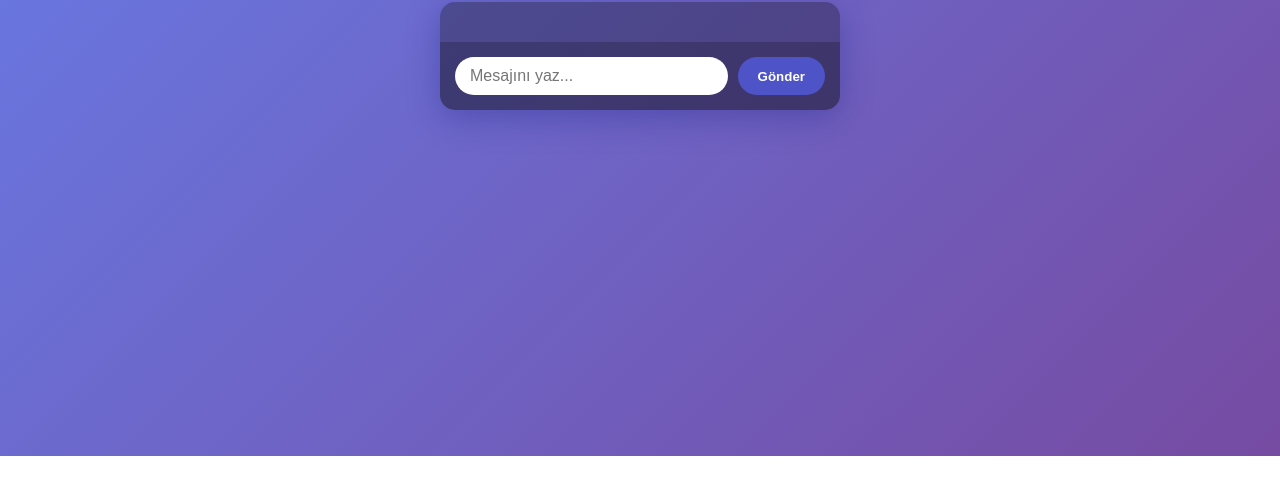
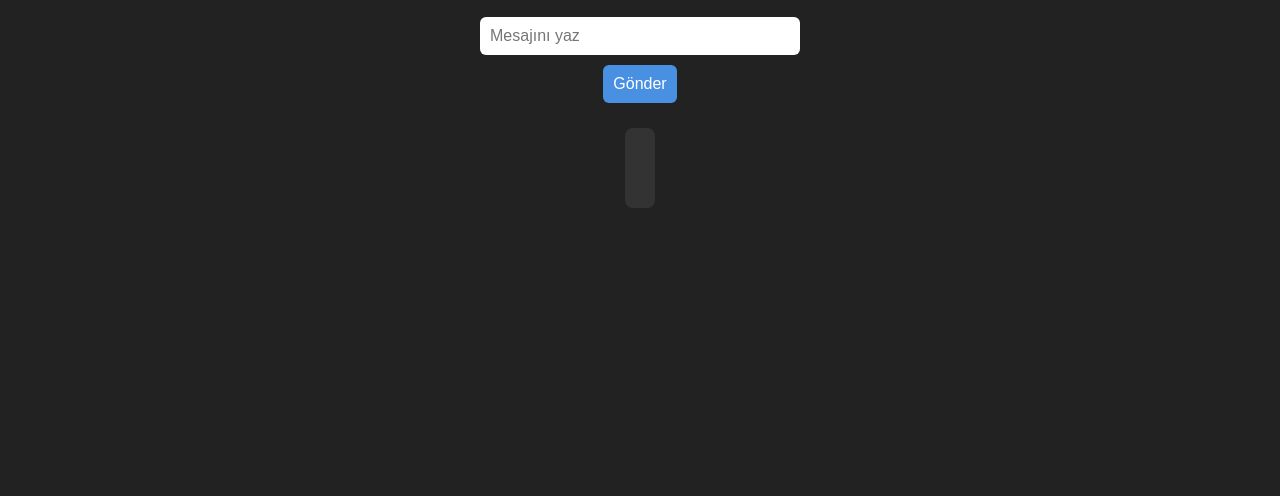
Before and after one commit to enessQ33/enessq33.github.io, a plain HTML site: page index.html in a window 1280 px wide. Shown: the part 344-840 px from the top of the page. Before the commit the page ends 800 px from the top, so only its background shows below. Drawn offline with Linux system fonts and the light colour scheme.

Commit message:
Update index.html

```diff
--- a/index.html
+++ b/index.html
@@ -2,105 +2,86 @@
 <html lang="tr">
 <head>
   <meta charset="UTF-8" />
-<meta name="viewport" content="width=device-width, initial-scale=1" />
-<title>Yapay Enes Chat</title>
+  <title>API Test Sayfası</title>
   <style>
-  @import url('https://fonts.googleapis.com/css2?family=Comfortaa&display=swap');
-
     body {
-    font-family: 'Comfortaa', cursive;
-    background: linear-gradient(135deg, #667eea, #764ba2);
-    color: #fff;
+      font-family: Arial, sans-serif;
+      background: #222;
+      color: #eee;
       display: flex;
+      flex-direction: column;
+      align-items: center;
       justify-content: center;
-    align-items: center;
       height: 100vh;
       margin: 0;
+      padding: 20px;
     }
-
-  #chat-container {
-    background: rgba(0,0,0,0.3);
-    width: 400px;
-    max-width: 90vw;
-    border-radius: 15px;
-    box-shadow: 0 8px 32px 0 rgba(31, 38, 135, 0.37);
-    display: flex;
-    flex-direction: column;
-    overflow: hidden;
+    input, button {
+      padding: 10px;
+      font-size: 16px;
+      border-radius: 6px;
+      border: none;
+      margin: 5px 0;
     }
-
-  #messages {
-    flex-grow: 1;
-    padding: 20px;
-    overflow-y: auto;
-    display: flex;
-    flex-direction: column;
-    gap: 12px;
+    input {
+      width: 300px;
     }
-
-  .msg {
-    max-width: 75%;
-    padding: 12px 18px;
-    border-radius: 20px;
-    line-height: 1.4;
-    font-size: 16px;
-    word-wrap: break-word;
-    box-shadow: 0 2px 5px rgba(0,0,0,0.2);
+    button {
+      background: #4a90e2;
+      color: white;
+      cursor: pointer;
     }
-
-  .msg.user {
-    align-self: flex-end;
-    background: #6a82fb;
-    border-bottom-right-radius: 0;
+    button:hover {
+      background: #357ABD;
     }
-
-  .msg.bot {
-    align-self: flex-start;
-    background: #a17fe0;
-    border-bottom-left-radius: 0;
-  }
-
-  #input-area {
-    display: flex;
+    #response {
+      margin-top: 20px;
+      white-space: pre-wrap;
+      max-width: 320px;
+      background: #333;
       padding: 15px;
-    background: rgba(0,0,0,0.2);
-  }
-
-  #mesaj {
-    flex-grow: 1;
-    padding: 10px 15px;
-    border-radius: 30px;
-    border: none;
-    font-size: 16px;
-    outline: none;
-  }
-
-  #gonder-btn {
-    margin-left: 10px;
-    background: #4e54c8;
-    border: none;
-    border-radius: 30px;
-    color: white;
-    padding: 10px 20px;
-    font-weight: bold;
-    cursor: pointer;
-    transition: background 0.3s ease;
-  }
-
-  #gonder-btn:hover {
-    background: #434aa8;
+      border-radius: 8px;
+      min-height: 50px;
     }
   </style>
 </head>
 <body>
 
-<div id="chat-container">
-  <div id="messages"></div>
-  <div id="input-area">
-    <input type="text" id="mesaj" placeholder="Mesajını yaz..." autocomplete="off" />
-    <button id="gonder-btn">Gönder</button>
-  </div>
-</div>
+  <h2>API Test Sayfası</h2>
+  <input type="text" id="inputMessage" placeholder="Mesajını yaz" />
+  <button id="sendBtn">Gönder</button>
+  <div id="response"></div>
 
 <script>
-  const mesajInput = document.getElementById('
+  const input = document.getElementById('inputMessage');
+  const btn = document.getElementById('sendBtn');
+  const responseDiv = document.getElementById('response');
+
+  btn.onclick = async () => {
+    const msg = input.value.trim();
+    if (!msg) {
+      alert("Mesaj boş olamaz!");
+      return;
+    }
+    responseDiv.textContent = "Gönderiliyor...";
+
+    try {
+      const res = await fetch("https://e8096b18-05b9-4524-b302-a50d1719cbd0-00-1n9ek04qj0cvu.sisko.replit.dev/chat", {
+        method: "POST",
+        headers: { "Content-Type": "application/json" },
+        body: JSON.stringify({ message: msg })
+      });
+
+      if (!res.ok) throw new Error("Sunucu yanıt vermiyor.");
+
+      const data = await res.json();
+      responseDiv.textContent = JSON.stringify(data, null, 2);
+
+    } catch (e) {
+      responseDiv.textContent = "Hata: " + e.message;
+    }
+  }
+</script>
+
+</body>
+</html>
```
Lines whose indentation alone changed are shown as unchanged.
